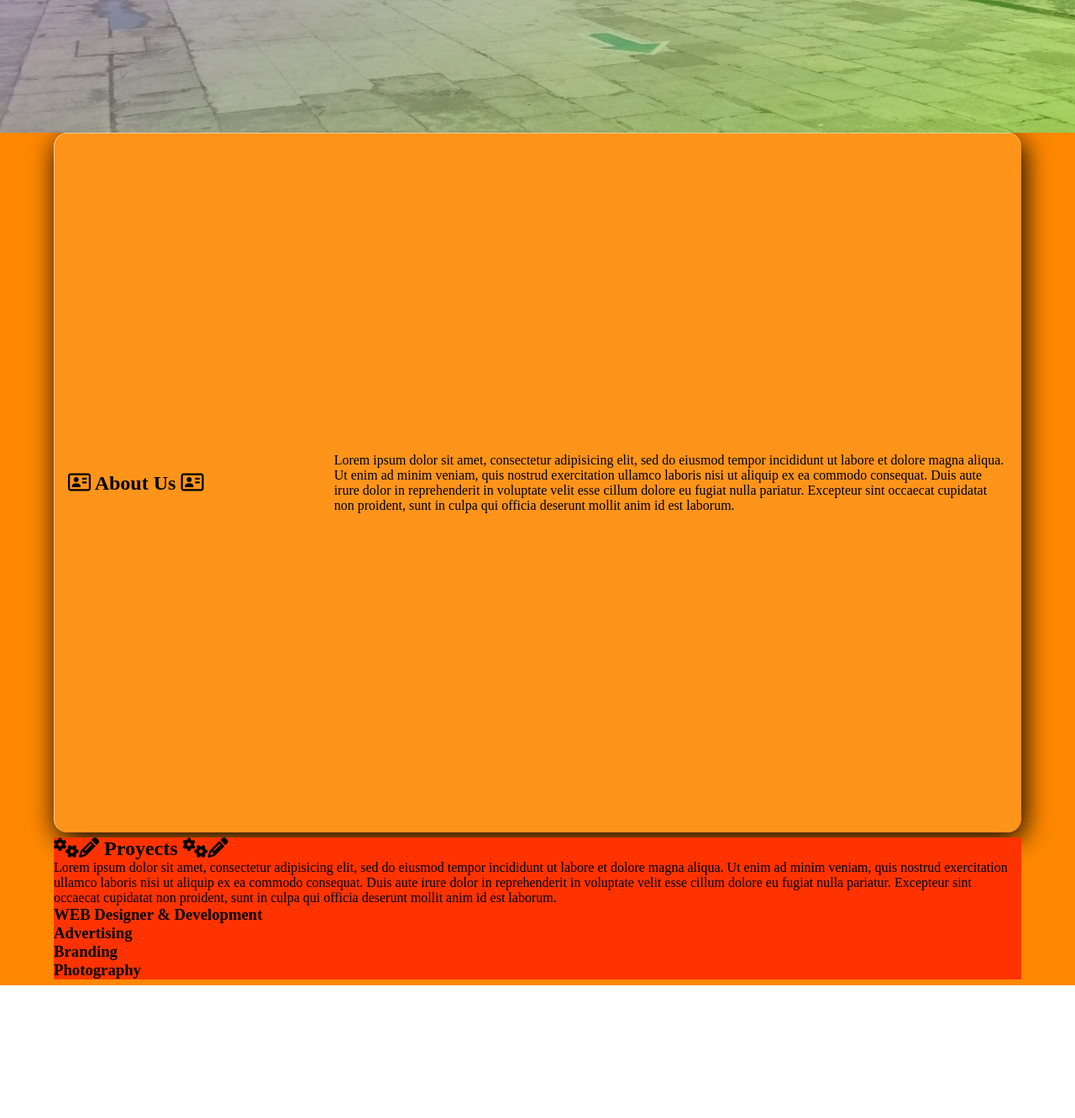
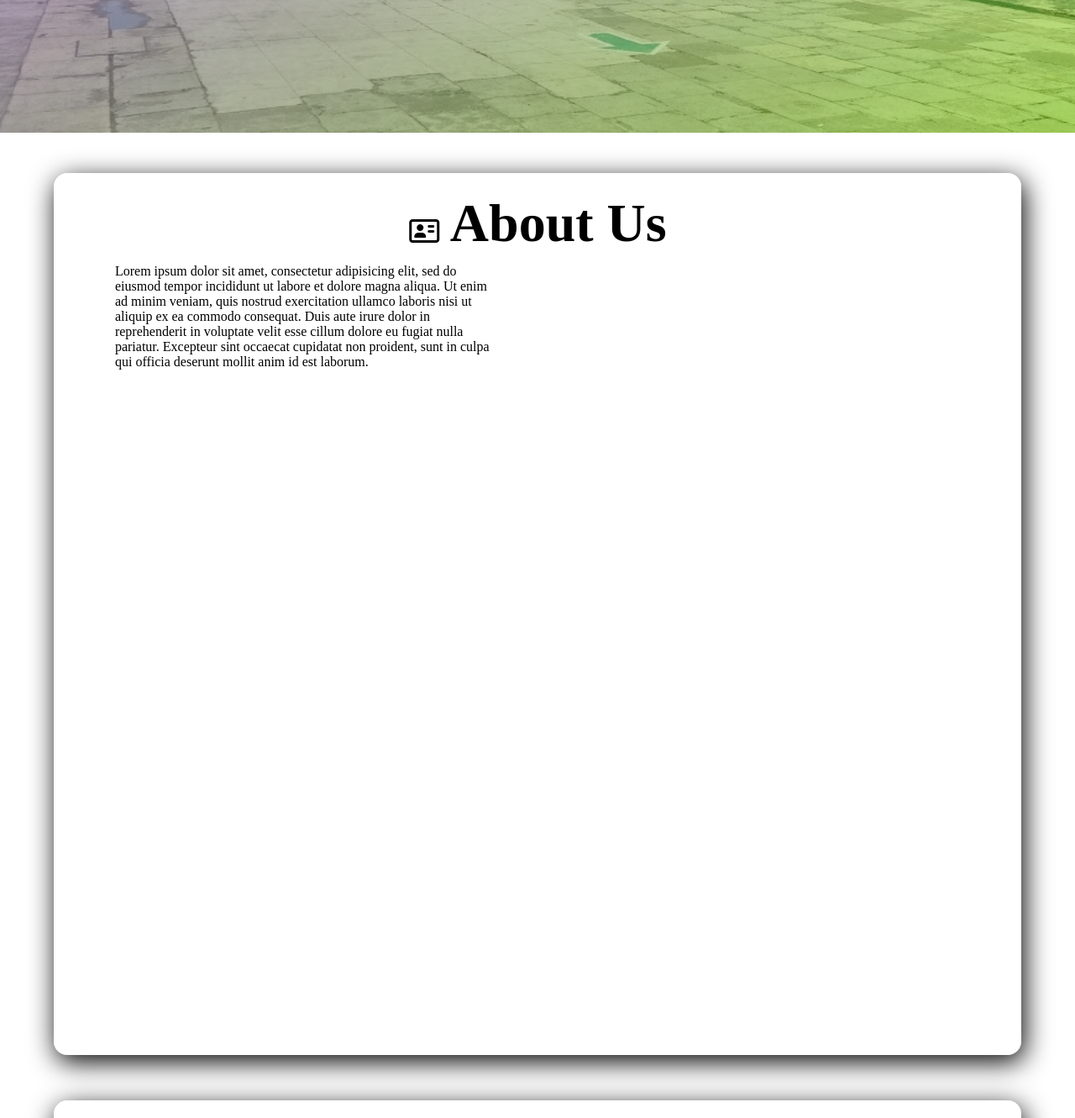
Before and after one commit to AguilarAlex22escom/Clases-de-WEB-Debelopment, a plain HTML site: page index.html in a window 1280 px wide. Shown: the part 642-1973 px from the top of the page at 84% size. Before the commit the page ends 1815 px from the top, so only its background shows below. Drawn offline with Linux system fonts and the light colour scheme.

Commit message:
Se modificó el index principal

```diff
--- a/index.html
+++ b/index.html
@@ -29,20 +29,21 @@
 
     <div class="container">
     	<div id="About">
-    		<h2><i class="far fa-address-card"></i> About Us <i class="far fa-address-card"></i></h2>
             <article>
-    		  <p>Lorem ipsum dolor sit amet, consectetur adipisicing elit, sed do eiusmod
+    		<h2><i class="far fa-address-card"></i> About Us </h2>
+            <p>
+    		Lorem ipsum dolor sit amet, consectetur adipisicing elit, sed do eiusmod
     		tempor incididunt ut labore et dolore magna aliqua. Ut enim ad minim veniam,
     		quis nostrud exercitation ullamco laboris nisi ut aliquip ex ea commodo
     		consequat. Duis aute irure dolor in reprehenderit in voluptate velit esse
     		cillum dolore eu fugiat nulla pariatur. Excepteur sint occaecat cupidatat non
-    		proident, sunt in culpa qui officia deserunt mollit anim id est laborum.  </p>
+    		proident, sunt in culpa qui officia deserunt mollit anim id est laborum.</p>
     		</article>
     		<section class="BannerAbout"><figure></figure></section>
     	</div>
     	<div id="Proyects">
     		<article>
-    			<h2><i class="fas fa-cogs"></i><i class="fas fa-pencil-alt"></i> Proyects <i class="fas fa-cogs"></i><i class="fas fa-pencil-alt"></i></h2>
+    			<h2><i class="fas fa-pencil-alt"></i> Proyects <i class="fas fa-cogs"></i></h2>
     			<p>Lorem ipsum dolor sit amet, consectetur adipisicing elit, sed do eiusmod
     			tempor incididunt ut labore et dolore magna aliqua. Ut enim ad minim veniam,
     			quis nostrud exercitation ullamco laboris nisi ut aliquip ex ea commodo
--- a/styles.css
+++ b/styles.css
@@ -96,19 +96,19 @@ figure img {
 .container {
 	display: grid ;
 	width: 100% ;
-	background: #f80 ;
+	background: #fff ;
 	margin: auto ;
 }
 
 /*Acerca de mi*/
 
 .container #About {
-	background: #f30 ;
 	display: flex ;
 	align-items: center ;
 	justify-content: space-around ;
+	flex-wrap: wrap ;
 	width: 90% ;
-	margin: auto 5% ;
+	margin: 3rem 5% ;
 	padding: 1rem ;
 	background: rgba( 255, 255, 255, 0.1 ) ;
 	border-top: 0.1rem solid rgba( 255, 255, 255, 0.5 ) ;
@@ -118,15 +118,46 @@ figure img {
 	bacdrop-filter: blur(0.5rem) ;
 }
 
-.container #About h2 {
+.container #About article h2 {
 	width: 100% ;
-	margin: auto ;
-	float: left ;
+	margin: 0.1em auto ;
+	font-size: 4rem ;
+	text-align: center ;
+}
+
+.container #About h2 i {
+	font-size: 2rem ;
+	margin: 1rem auto ;
+}
+
+.container #About article p {
+	width: 40% ;
+	margin: auto 5% ;
+	font-size: 1rem ;
+}
+
+.container #Proyects {
+	display: flex ;
+	align-items: center ;
+	justify-content: space-between ;
+	flex-wrap: wrap ;
+	width: 90% ;
+	margin: 0.4em 5% ;
+	padding: 1rem ;
+	background: rgba( 255, 255, 255, 0.1 ) ;
+	border-top: 0.1rem solid rgba( 255, 255, 255, 0.5 ) ;
+	border-left: 0.1rem solid rgba( 255, 255, 255, 0.5 ) ;
+	box-shadow: 0.2rem 0.5rem 2rem #000 ;
+	border-radius: 1rem ;
+	bacdrop-filter: blur(0.5rem) ;
 }
 
 
-.container #Proyects {
-	background: #f30 ;
-	width: 90% ;
-	margin: 0.4em 5% ;
+.container #Proyects h2 {
+	width: 100% ;
+	margin: 0.1em auto ;
+	font-size: 4rem ;
+	text-align: center ;
 }
+
+.container #
```
